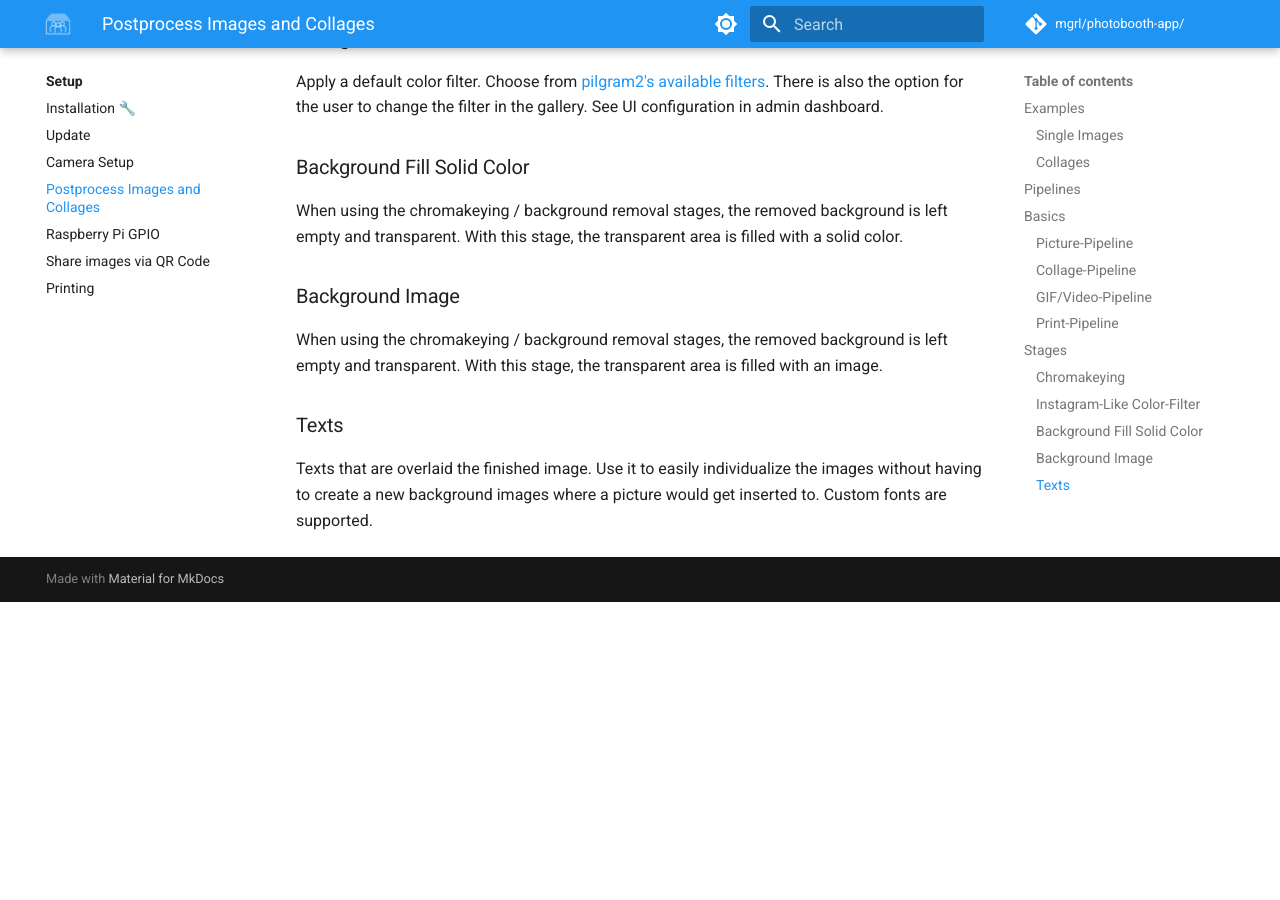
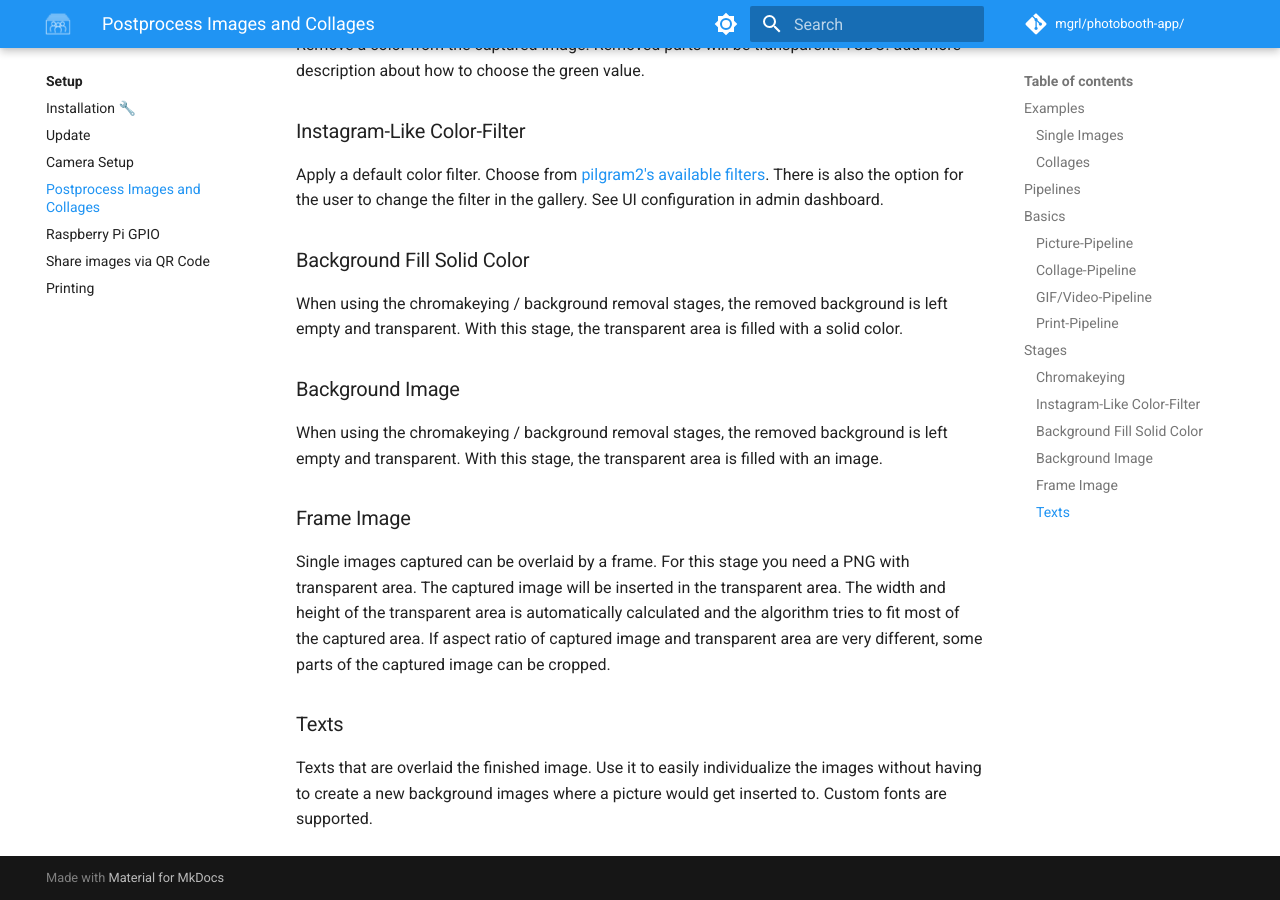
Before and after one commit to photobooth-app/photobooth-docs, an MkDocs documentation site: the page built from docs/setup/mediaprocessing.md, in a window 1280 px wide and 900 px high, scrolled down 2692 px. Built offline with MkDocs 1.6.1 and Material for MkDocs 9.7.7, drawn with Linux system fonts in a browser that asks for light colours; comment, search, counter and statistics services are not loaded; before the commit the page ends 3294 px from its top, so only the background shows below that; some of the changed text lies outside the part shown.

Commit message:
add desc for frame overlay.

```diff
--- a/docs/setup/mediaprocessing.md
+++ b/docs/setup/mediaprocessing.md
@@ -39,7 +40,8 @@ The single image pipeline runs following stages in given sequence:
 2. apply pilgram2 filter (instagram like filters)
 3. fill background with a solid color
 4. add background image (useful only if no solid color was added)
-5. text overlay
+5. add a frame with transparent areas. Captured images shine through transparent area. Use PNGs with transparency!
+6. text overlay
 
 ### Collage-Pipeline
 
@@ -82,6 +84,10 @@ When using the chromakeying / background removal stages, the removed background
 
 When using the chromakeying / background removal stages, the removed background is left empty and transparent. With this stage, the transparent area is filled with an image.
 
+### Frame Image
+
+Single images captured can be overlaid by a frame. For this stage you need a PNG with transparent area. The captured image will be inserted in the transparent area. The width and height of the transparent area is automatically calculated and the algorithm tries to fit most of the captured area. If aspect ratio of captured image and transparent area are very different, some parts of the captured image can be cropped.
+
 ### Texts
 
 Texts that are overlaid the finished image. Use it to easily individualize the images without having to create a new background images where a picture would get inserted to. Custom fonts are supported.
```
Also changed, not shown: other parts of docs/setup/mediaprocessing.md (+2 -1 lines).
